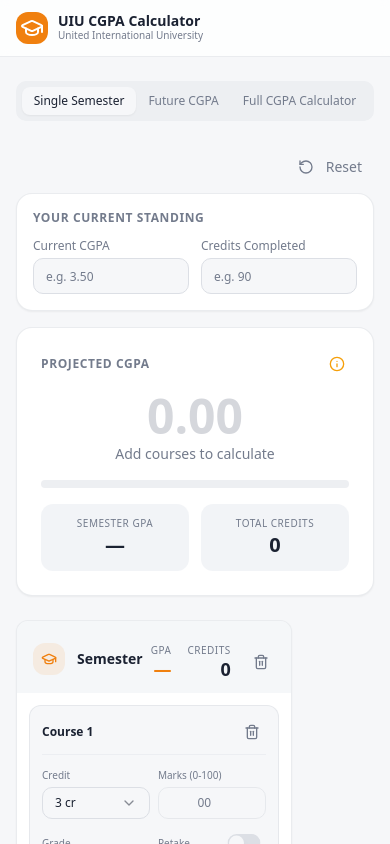
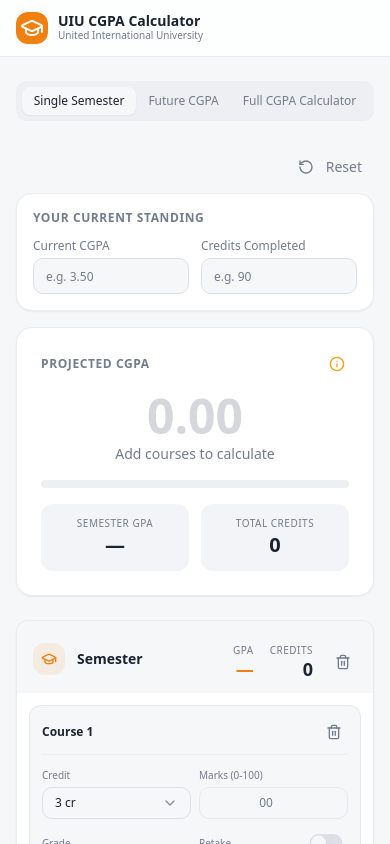
Before and after one commit to mahmudulmashrafe/UIU_CGPA_Calculator, a React (Vite) app: page / in a window 390 px wide. Shown: the top 844 px of the page. Built offline with nearby package versions, Linux system fonts and the light colour scheme; the HTML template or start-up script is replaced by a standard one.

Commit message:
Fix mobile width shrinking issue by scoped lg:items-start

```diff
--- a/src/pages/Index.tsx
+++ b/src/pages/Index.tsx
@@ -102,7 +102,7 @@
 
           {/* Single Semester Tab */}
           <TabsContent value="single">
-            <div className="flex flex-col lg:flex-row gap-6 items-start">
+            <div className="flex flex-col lg:flex-row gap-6 lg:items-start">
               {/* Result Summary Box & Current Standing (Top on mobile, sticky sidebar on desktop) */}
               <div className="w-full lg:w-72 shrink-0 order-first lg:order-last space-y-4 lg:sticky lg:top-20 self-start">
                 <div className="flex justify-end -mb-2">
@@ -238,7 +238,7 @@
 
           {/* Future CGPA Tab */}
           <TabsContent value="future">
-            <div className="flex flex-col lg:flex-row gap-6 items-start">
+            <div className="flex flex-col lg:flex-row gap-6 lg:items-start">
               {/* Result Summary Box & Current Standing (Top on mobile, sticky sidebar on desktop) */}
               <div className="w-full lg:w-72 shrink-0 order-first lg:order-last space-y-4 lg:sticky lg:top-20 self-start">
                 <div className="flex justify-end -mb-2">
@@ -348,7 +348,7 @@
 
           {/* Full Calculator Tab */}
           <TabsContent value="full">
-            <div className="flex flex-col lg:flex-row gap-6 items-start">
+            <div className="flex flex-col lg:flex-row gap-6 lg:items-start">
               {/* Result Summary Box (Top on mobile, sidebar on desktop) */}
               <div className="w-full lg:w-72 shrink-0 order-first lg:order-last space-y-4 lg:sticky lg:top-20 self-start">
                 <div className="flex justify-end -mb-2">
```
